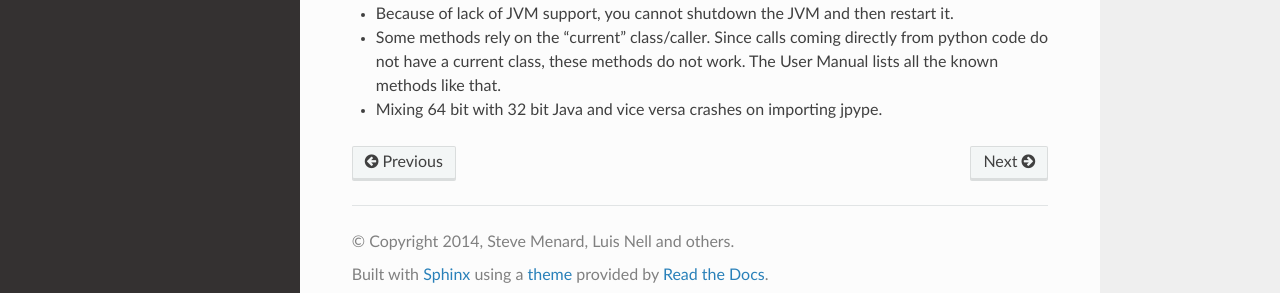
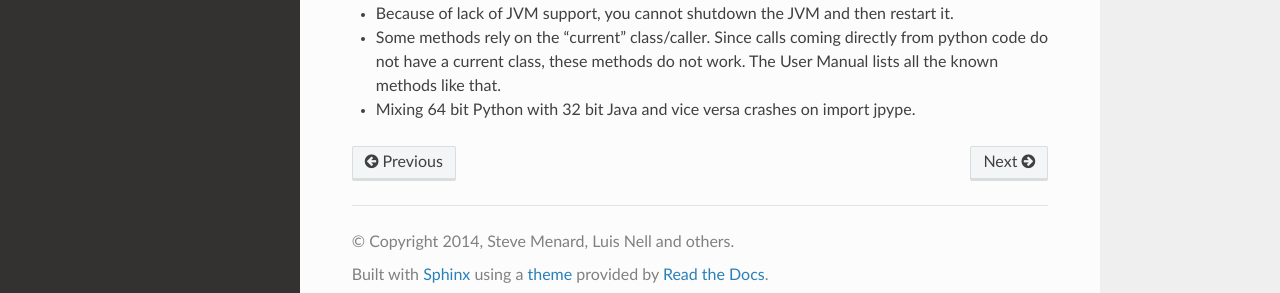
Before and after one commit to jpype-project/jpype, a Sphinx documentation site: the page built from doc/install.rst, in a window 1280 px wide and 900 px high, scrolled down 753 px. Shown: the part 589-882 px from the top of the window. Built offline with Sphinx 7.4.7 and the Read the Docs theme 2.0.0, drawn with Linux system fonts in a browser that asks for light colours.

Commit message:
[doc] reclarify issue

```diff
--- a/doc/install.rst
+++ b/doc/install.rst
@@ -73,4 +73,4 @@ Known Bugs/Limitations
 -  Some methods rely on the "current" class/caller. Since calls coming
    directly from python code do not have a current class, these methods
    do not work. The User Manual lists all the known methods like that.
--  Mixing 64 bit with 32 bit Java and vice versa crashes on importing jpype.
+-  Mixing 64 bit Python with 32 bit Java and vice versa crashes on import jpype.
```
